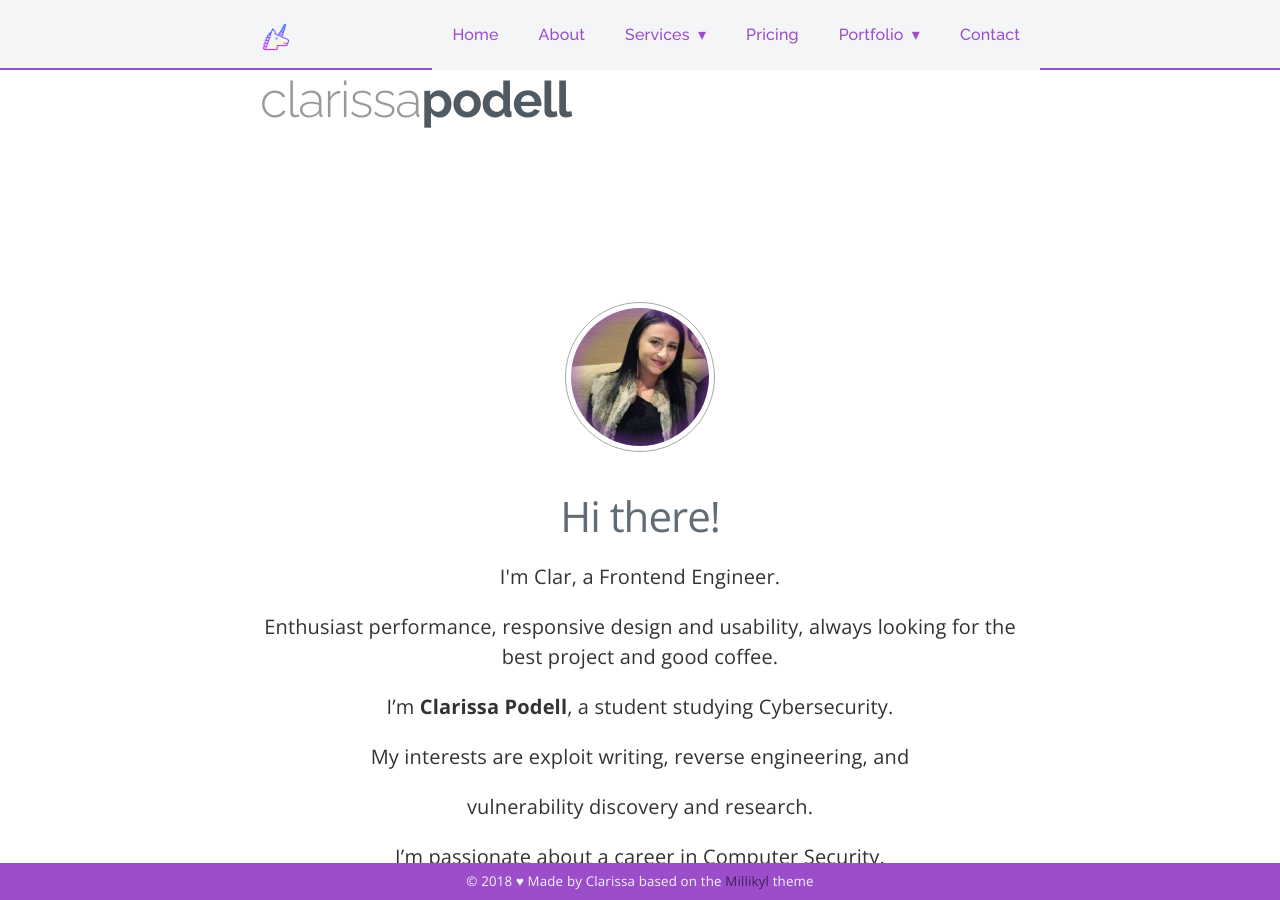
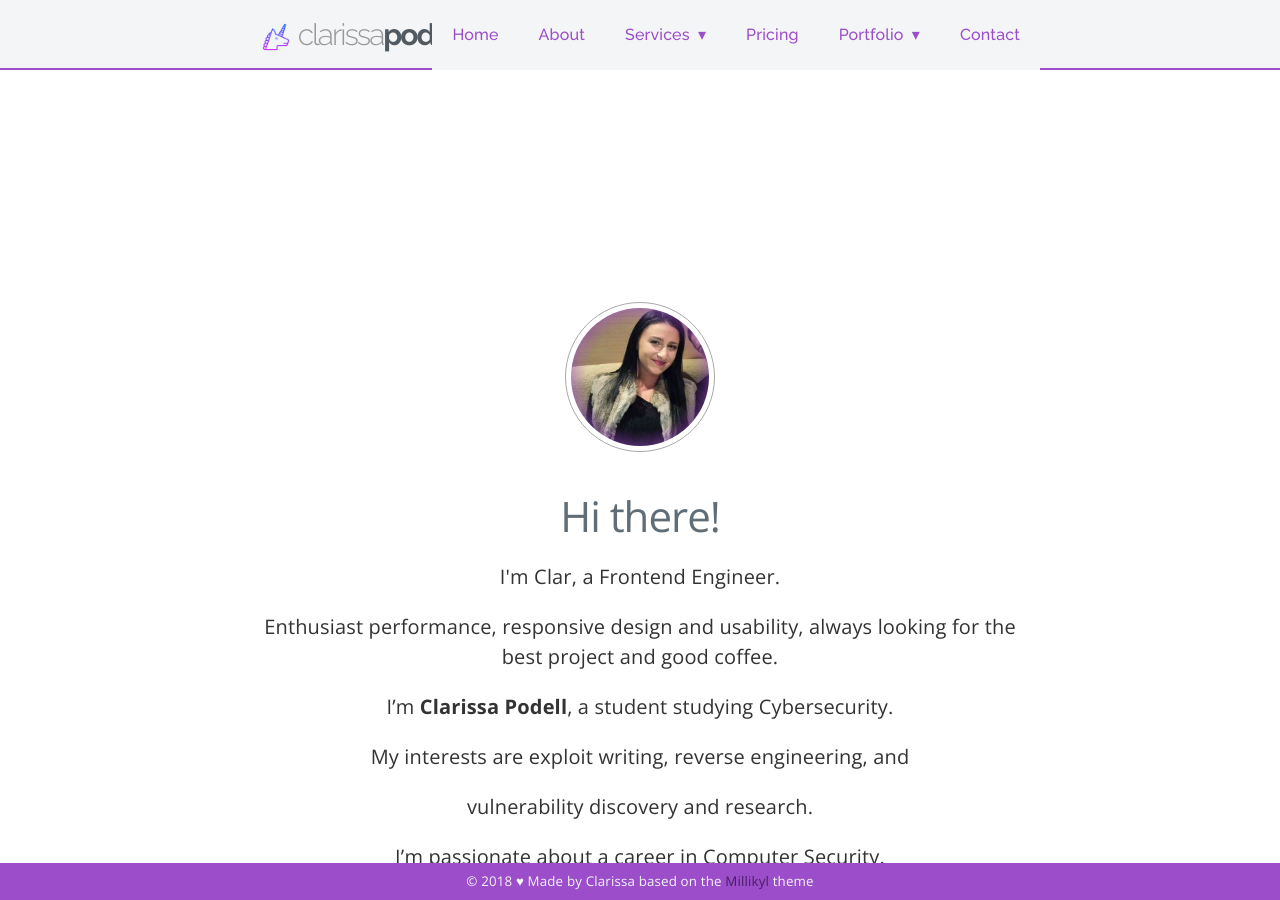
Before and after one commit to c1arissa/c1arissa.github.io, a Jekyll site: the page built from index.md, in a window 1280 px wide and 900 px high. Built offline with Jekyll 4.4.1, drawn with Linux system fonts in a browser that asks for light colours; nearby versions of some CDN libraries.

Commit message:
Update nav2.html

```diff
--- a/_includes/nav2.html
+++ b/_includes/nav2.html
@@ -2,8 +2,8 @@
   <div class="nav-container">
     <div class="brand">
       <img class="icon" src="/favicon.png" alt="unicorn">
-			<a class="navigation-title" href="{{ site.baseurl }}/index.html" data-scroll>
-				<h1 class="title"><span class="first">clarissa</span><span class="last">podell</span></h1>
+			<a class="navigation-title" href="{{ site.baseurl }}/index.html">
+				<span class="first">clarissa</span><span class="last">podell</span>
 			</a>
     </div>
 
```
